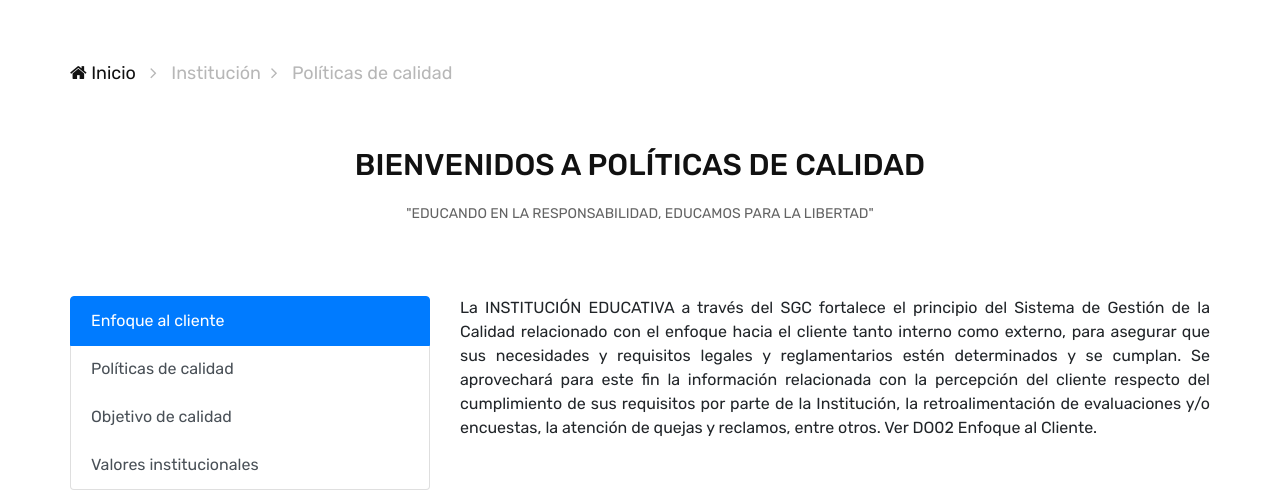
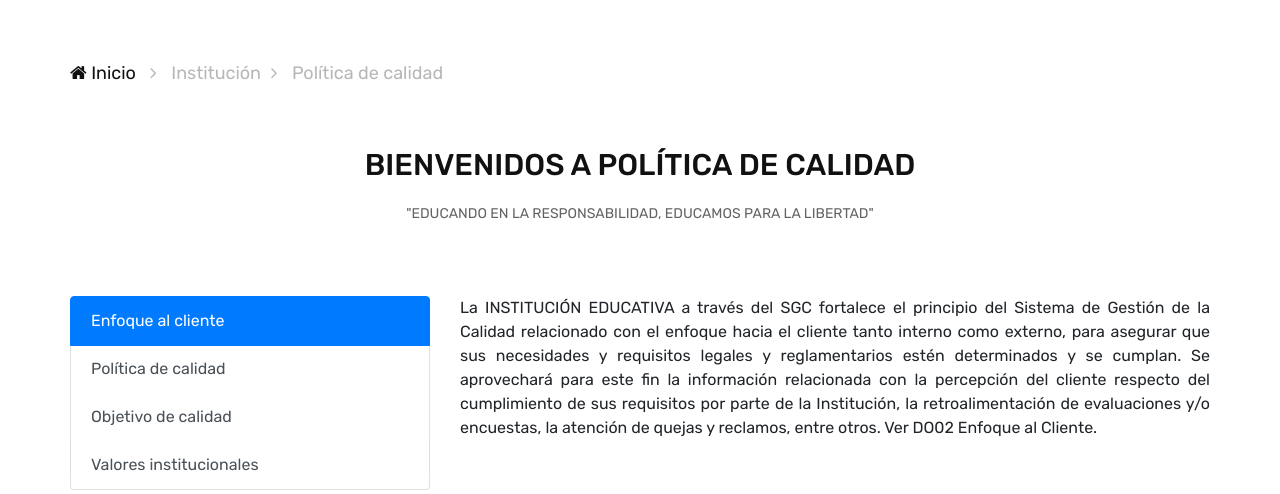
Before and after one commit to softwarejhond/PAGINA-WEB-CENDI, a PHP site: page /politicasDeCalidad.php in a window 1280 px wide. Shown: the part 290-784 px from the top of the page. Run offline with PHP 8.4, Linux system fonts and the light colour scheme; some libraries are stand-ins or nearby versions.

Commit message:
update information

```diff
--- a/navbar.php
+++ b/navbar.php
@@ -16,10 +16,8 @@
 					</a>
 					<div class="dropdown-menu" aria-labelledby="navbarDropdown">
 						<a class="dropdown-item" href="nosotros.php">Corporación CENDI</a>
-						<a class="dropdown-item" href="politicasDeCalidad.php">Políticas de calidad</a>
+						<a class="dropdown-item" href="politicasDeCalidad.php">Política de calidad</a>
 						<a class="dropdown-item" href="trabajeConNosotros.php">Trabaje con nosotros</a>
-						<a class="dropdown-item" href="TramiteActualizacion.php">Trámite actualización régimen
-							tributario especial</a>
 						<a class="dropdown-item" href="/DOCS/MANUAL DE CONVIVENCIA ACTUALIZADO 2020.pdf"
 							download="Manual de convicencia CENDI 2020 Bachiller">Manual de convivencia Bachillerato</a>
 						<a class="dropdown-item" href="/DOCS/MA04 Manual de Convivencia - Versión 6.pdf"
--- a/politicasDeCalidad.php
+++ b/politicasDeCalidad.php
@@ -17,7 +17,7 @@
 		<div class="container">
 			<a href="index.html"><i class="fa fa-home"></i> Inicio</a> <i class="fa fa-angle-right"></i>
 			<span>Institución</span><i class="fa fa-angle-right"></i>
-			<span >Políticas de calidad</span>
+			<span >Política de calidad</span>
 		</div>
 	</div>
 	<!-- Indetifacion de pagina finaliza-->
@@ -27,7 +27,7 @@
 	<section class="about-section spad pt-0">
 		<div class="container">
 			<div class="section-title text-center">
-				<h3>BIENVENIDOS A POLÍTICAS DE CALIDAD</h3>
+				<h3>BIENVENIDOS A POLÍTICA DE CALIDAD</h3>
 				<p>"EDUCANDO EN LA RESPONSABILIDAD, EDUCAMOS PARA LA LIBERTAD"</p>
 			</div>
 			<div class="row">
@@ -36,7 +36,7 @@
                         <div class="col-4">
                           <div class="list-group" id="list-tab" role="tablist">
                             <a class="list-group-item list-group-item-action active" id="list-home-list" data-toggle="list" href="#enfoque" role="tab" aria-controls="home">Enfoque al cliente</a>
-                            <a class="list-group-item list-group-item-action" id="list-profile-list" data-toggle="list" href="#politicas" role="tab" aria-controls="profile">Políticas de calidad</a>
+                            <a class="list-group-item list-group-item-action" id="list-profile-list" data-toggle="list" href="#politicas" role="tab" aria-controls="profile">Política de calidad</a>
                             <a class="list-group-item list-group-item-action" id="list-messages-list" data-toggle="list" href="#objetivos" role="tab" aria-controls="messages">Objetivo de calidad</a>
                             <a class="list-group-item list-group-item-action" id="list-settings-list" data-toggle="list" href="#valores" role="tab" aria-controls="settings">Valores institucionales</a>
                           </div>
```
